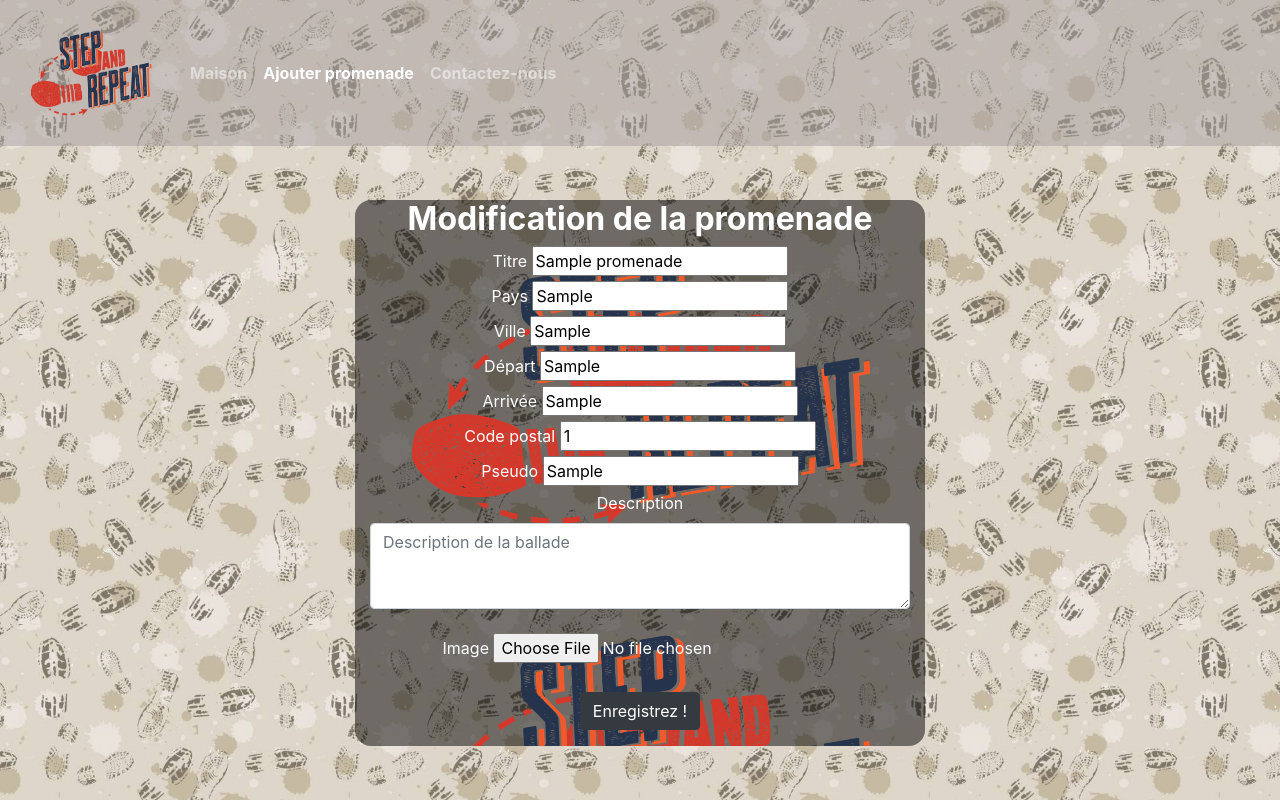
After one commit to SantosJaime/promenades, a PHP site: page /updatepromenade.php?id=1 in a window 1280 px wide. The commit adds this page. Run offline with PHP 8.4, Linux system fonts and the light colour scheme; tables that the repository leaves empty hold one stand-in row (values such as "Sample post").

Commit message:
page modification créée

```diff
--- a/www/Database.php
+++ b/www/Database.php
@@ -77,7 +77,7 @@ Class Database {
     public function getPromenadeById($id){
         // Je prépare ma requete
         $pdoStatement = $this->connexion->prepare(
-            "SELECT titre, pays, ville, depart, arrivee, codePostal, pseudo, detail, images FROM Promenades
+            "SELECT id, titre, pays, ville, depart, arrivee, codePostal, pseudo, detail, images FROM Promenades
             WHERE id = :promId"
         );
 
@@ -112,7 +112,7 @@ Class Database {
 
     }
         // Fonction update promenade
-    public function updatepromenade(){
+    public function updatePromenade(){
         // Je prepare ma requete
         $pdoStatement= $this->connexion-prepare(
             "UPDATE
--- a/www/detailCircuit.php
+++ b/www/detailCircuit.php
@@ -59,7 +59,7 @@ $promenade = $database->getPromenadeById($id);
 
         <div class="detailCircuit col-md-5 ">
           <h5><?php
-          echo "La promenade : ". $promenade->getId()."au départ de ".$promenade->getDepart(). " et à destination de ".$promenade->getArrivee();
+          echo "La promenade ". $promenade->getId()." : au départ de ".$promenade->getDepart(). " et à destination de ".$promenade->getArrivee();
           ?><br>
           <b>Auteur : </b><?php echo $promenade->getPseudo();?>
           <br>
@@ -75,7 +75,7 @@ $promenade = $database->getPromenadeById($id);
           <button><a href="create-promenade.php"> Ajouter une promenade </a></button>
           <br>
           <br>
-          <button> Mettre à jour une promenade </button>
+          <button><a href="updatepromenade.php?id=<?php echo $promenade->getId() ?>">Mettre à jour une promenade </button>
           <br>
           <br>
           <button><a href="Listepromenades.php">Revenir à la liste des proemenades</a></button>
--- a/www/process-update.php
+++ b/www/process-update.php
@@ -23,7 +23,7 @@ require_once("Database.php");
 $database = new Database();
 
 // appeler la fonction updateChien en lui passnt les infos du formaulaire
-// updateChien($id, $nomChien,$ageChien,$raceChien)
+// ($id, $titre, $pays, $ville, $depart, $arrivee, $codePostal, $pseudo, $detail, $images)
 
 $database->updatePromenade($id, $titre, $pays, $ville, $depart, $arrivee, $codePostal, $pseudo, $detail, $images);
 
--- /dev/null
+++ b/www/updatepromenade.php
@@ -0,0 +1,98 @@
+<?php
+
+require_once("Database.php");
+
+//recuperer l'id depuis l'url
+$id = $_GET["id"];
+//instatnciation de la classe Database
+$database = new Database();
+// Recuperation  de la nouvelle donnée
+$promenades = $database->getPromenadeById($id);
+
+?>
+
+<html>
+    <head>
+        <title>Projet Promenade</title>
+    </head>
+    <meta charset="utf-8">
+    <link rel="stylesheet" href="https://stackpath.bootstrapcdn.com/bootstrap/4.3.1/css/bootstrap.min.css"
+        integrity="sha384-ggOyR0iXCbMQv3Xipma34MD+dH/1fQ784/j6cY/iJTQUOhcWr7x9JvoRxT2MZw1T" crossorigin="anonymous">
+    <link href="https://fonts.googleapis.com/css?family=Yeseva+One&display=swap" rel="stylesheet">
+    <meta name="viewport" content="width, initialscale=1, shrink-to-fit=no">
+    <link rel="stylesheet" type="text/css" href="style.css">
+
+
+    <!-- Barre de Nav -->
+    <nav class="navbar fixed-top navbar-expand-lg navbar-dark scrolling-navbar">
+        <img src="Images/stepAndRepeat.png"width="150" height="130" alt="" <a class="navbar-brand" href="#"></a>
+        <button class="navbar-toggler" type="button" data-toggle="collapse" data-target="#navbarSupportedContent" aria-controls="navbarSupportedContent" aria-expanded="false" aria-label="Toggle navigation">
+            <span class="navbar-toggler-icon"></span>
+        </button>
+        <div class="collapse navbar-collapse" id="navbarSupportedContent">
+            <ul class="navbar-nav mr-auto">
+                <li class="nav-item">
+                    <a class="nav-link" href="index.php"><strong>Maison </strong></a>
+                </li>
+                <li class="nav-item">
+                    <a class="nav-link active" href="create-promenade.php"><strong>Ajouter promenade </strong></a>
+                </li>
+                <li class="nav-item">
+                    <a class="nav-link" href="#"><strong>Contactez-nous </strong></a>
+                </li>
+            </ul>
+        </div>
+    </nav>
+    <!-- Fin Barre de Nav -->
+
+    <body>
+
+    <section id="cover">
+        <div id="cover-caption">
+            <div id="container" class="container">
+                <div class="row">
+                    <div class="col-sm-6 offset-sm-3 text-center formProm">
+                        <h2><b> Modification de la promenade </b></h2>
+                        <form action="process-create.php" method="post" enctype="multipart/form-data">
+                            <label for="titre">Titre </label>
+                                <input type="text" id="titre" name="titre" placeholder ="Nom" required value="<?php echo $promenades->getTitre() ?>">
+                                <br>
+                            <label for="titre">Pays </label>
+                                <input type="text" id="pays" name="pays" placeholder ="Suisse" required value="<?php echo $promenades->getPays() ?>" >
+                                <br>
+                            <label for="ville">Ville</label>
+                                <input type="text" id="ville" name="ville" placeholder ="Genève" required value="<?php echo $promenades->getVille() ?> ">
+                                <br>
+                            <label for="depart">Départ</label>
+                                <input type="text" id="depart" name="depart" placeholder ="lieu de départ" required value="<?php echo $promenades->getDepart() ?>" >
+                                <br>
+                            <label for="arrivee">Arrivée</label>
+                                <input type="text" id="arrivee" name="arrivee" placeholder ="lieu d'arrivée" required value="<?php echo $promenades->getArrivee() ?>" >
+                                <br>
+                            <label for="codePostal">Code postal </label>
+                                <input type="number" id="codePostal" name="codePostal" placeholder ="1227" required value="<?php echo $promenades->getCodePostal() ?>" >
+                                <br>
+                            <label for="pseudo">Pseudo</label>
+                                <input type="text" id="pseudo" name="pseudo" placeholder ="Auteur" required value="<?php echo $promenades->getPseudo() ?>" >
+                                <br>
+                            <label for="detail">Description </label>
+                                <textarea type="text" id="detail" name="detail" rows="3" placeholder ="Description de la ballade" class="form-control md-textarea" required value="<?php echo $promenades->getDetail ()?>" ></textarea>
+                                <br>
+                                <label for="images">Image</label>
+                                <input type="file" id="images" name="images" placeholder ="Insérer une image " required value="<?php echo $promenades->getImages() ?>" >
+                                <br>
+                                <br>
+                            <button type="submit" class="btn btn-dark">Enregistrez !</button>
+                        </form>
+                    </div>
+                </div>
+            </div>
+        </div>
+    </section>
+
+    <script src="https://code.jquery.com/jquery-3.3.1.slim.min.js" integrity="sha384-q8i/X+965DzO0rT7abK41JStQIAqVgRVzpbzo5smXKp4YfRvH+8abtTE1Pi6jizo" crossorigin="anonymous"></script>
+    <script src="https://cdnjs.cloudflare.com/ajax/libs/popper.js/1.14.7/umd/popper.min.js" integrity="sha384-UO2eT0CpHqdSJQ6hJty5KVphtPhzWj9WO1clHTMGa3JDZwrnQq4sF86dIHNDz0W1" crossorigin="anonymous"></script>
+    <script src="https://stackpath.bootstrapcdn.com/bootstrap/4.3.1/js/bootstrap.min.js" integrity="sha384-JjSmVgyd0p3pXB1rRibZUAYoIIy6OrQ6VrjIEaFf/nJGzIxFDsf4x0xIM+B07jRM" crossorigin="anonymous"></script>
+
+    </body>
+</html>
```
Also changed, not shown: www/upload/5d301901f10e74.18287006.jpg (added).
